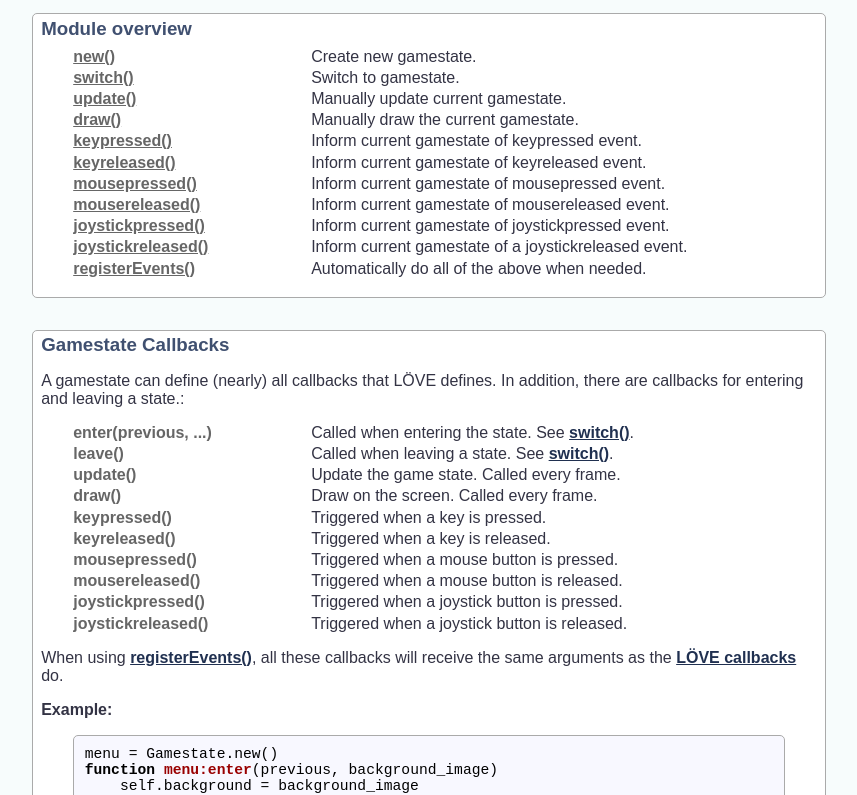
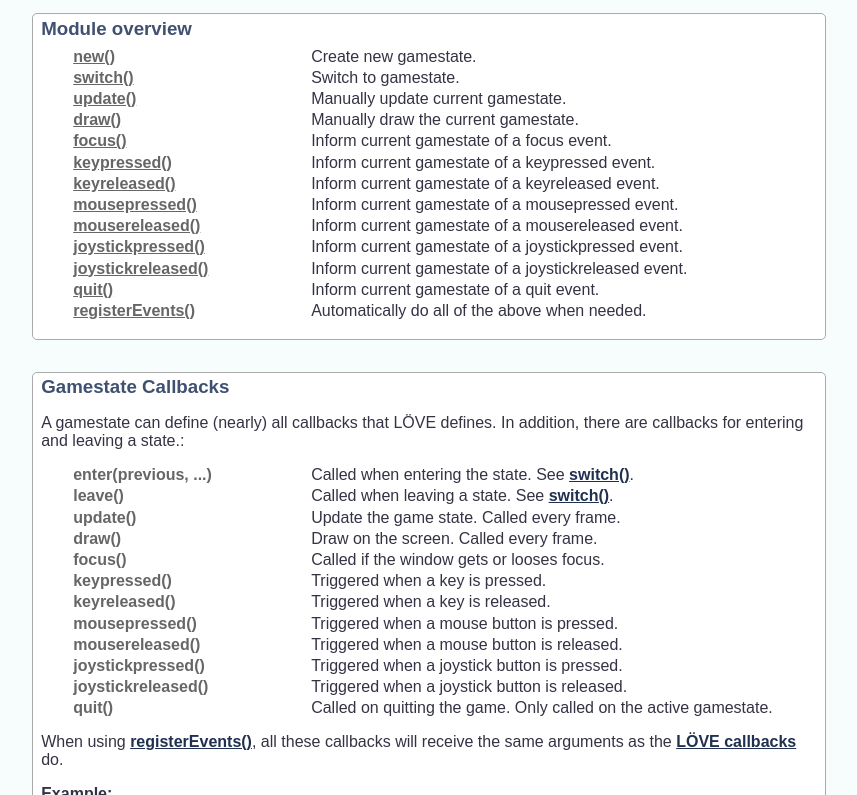
Before and after one commit to vrld/hump, a plain HTML site: page index.html in a window 1280 px wide. Shown: the part 1345-2140 px from the top of the page, without its empty margins (219-1076 px from the left). Drawn offline with Linux system fonts and the light colour scheme.

Commit message:
Document nevon's patch

```diff
--- a/index.html
+++ b/index.html
@@ -107,18 +107,22 @@
 			<dd>Manually update current gamestate.</dd>
 			<dt><a href="#gamestate-draw">draw()</a></dt>
 			<dd>Manually draw the current gamestate.</dd>
+			<dt><a href="#gamestate-focus">focus()</a></dt>
+			<dd>Inform current gamestate of a focus event.</dd>
 			<dt><a href="#gamestate-keypressed">keypressed()</a></dt>
-			<dd>Inform current gamestate of keypressed event.</dd>
+			<dd>Inform current gamestate of a keypressed event.</dd>
 			<dt><a href="#gamestate-keyreleased">keyreleased()</a></dt>
-			<dd>Inform current gamestate of keyreleased event.</dd>
+			<dd>Inform current gamestate of a keyreleased event.</dd>
 			<dt><a href="#gamestate-mousepressed">mousepressed()</a></dt>
-			<dd>Inform current gamestate of mousepressed event.</dd>
+			<dd>Inform current gamestate of a mousepressed event.</dd>
 			<dt><a href="#gamestate-mousereleased">mousereleased()</a></dt>
-			<dd>Inform current gamestate of mousereleased event.</dd>
+			<dd>Inform current gamestate of a mousereleased event.</dd>
 			<dt><a href="#gamestate-joystickpressed">joystickpressed()</a></dt>
-			<dd>Inform current gamestate of joystickpressed event.</dd>
+			<dd>Inform current gamestate of a joystickpressed event.</dd>
 			<dt><a href="#gamestate-joystickreleased">joystickreleased()</a></dt>
 			<dd>Inform current gamestate of a joystickreleased event.</dd>
+			<dt><a href="#gamestate-quit">quit()</a></dt>
+			<dd>Inform current gamestate of a quit event.</dd>
 			<dt><a href="#gamestate-registerEvents">registerEvents()</a></dt>
 			<dd>Automatically do all of the above when needed.</dd>
 		</dl>
@@ -137,6 +141,8 @@
 			<dd>Update the game state. Called every frame.</dd>
 			<dt>draw()</dt>
 			<dd>Draw on the screen. Called every frame.</dd>
+			<dt>focus()</dt>
+			<dd>Called if the window gets or looses focus.</dd>
 			<dt>keypressed()</dt>
 			<dd>Triggered when a key is pressed.</dd>
 			<dt>keyreleased()</dt>
@@ -149,6 +155,8 @@
 			<dd>Triggered when a joystick button is pressed.</dd>
 			<dt>joystickreleased()</dt>
 			<dd>Triggered when a joystick button is released.</dd>
+			<dt>quit()</dt>
+			<dd>Called on quitting the game. Only called on the active gamestate.</dd>
 		</dl>
 		<p>When using <a href="#gamestate-registerEvents">registerEvents()</a>, all these
 		callbacks will receive the same arguments as the <a href="http://love2d.org/wiki/love">L&Ouml;VE callbacks</a> do.</p>
@@ -243,21 +251,25 @@ end</code></pre>
 
 	<a name="gamestate-update"></a>
 	<a name="gamestate-draw"></a>
+	<a name="gamestate-focus"></a>
 	<a name="gamestate-keypressed"></a>
 	<a name="gamestate-keyreleased"></a>
 	<a name="gamestate-mousepressed"></a>
 	<a name="gamestate-mousereleased"></a>
 	<a name="gamestate-joystickpressed"></a>
 	<a name="gamestate-joystickreleased"></a>
+	<a name="gamestate-quit"></a>
 	<div id="gamestate-events" class="function">
 		<div class="definition">function <span class="name">update</span><span class="arglist">(...)</span><a class="top" href="#gamestate">^ top</a></div>
 		<div class="definition">function <span class="name">draw</span><span class="arglist">(...)</span></div>
+		<div class="definition">function <span class="name">focus</span><span class="arglist">(...)</span></div>
 		<div class="definition">function <span class="name">keypressed</span><span class="arglist">(...)</span></div>
 		<div class="definition">function <span class="name">keyreleased</span><span class="arglist">(...)</span></div>
 		<div class="definition">function <span class="name">mousepressed</span><span class="arglist">(...)</span></div>
 		<div class="definition">function <span class="name">mousereleased</span><span class="arglist">(...)</span></div>
 		<div class="definition">function <span class="name">joystickpressed</span><span class="arglist">(...)</span></div>
 		<div class="definition">function <span class="name">joystickreleased</span><span class="arglist">(...)</span></div>
+		<div class="definition">function <span class="name">quit</span><span class="arglist">(...)</span></div>
 		<p>Calls the corresponding function on the current gamestate (see <a href="#gamestate-callbacks">callbacks</a>).</p>
 		<p>Only needed when not using <a href="#gamestate-registerEvents"><code>registerEvents()</code></a>.</p>
 		<div class="arguments">Parameters:
```
